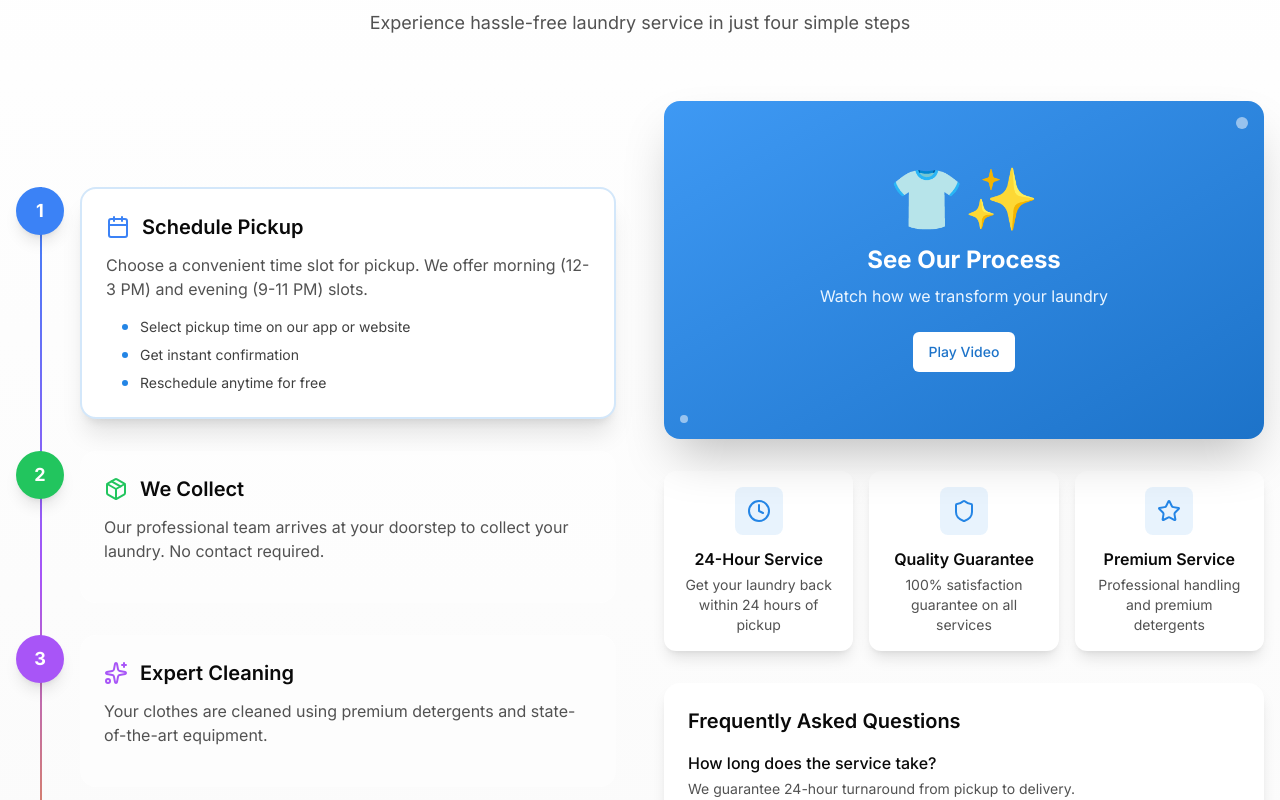
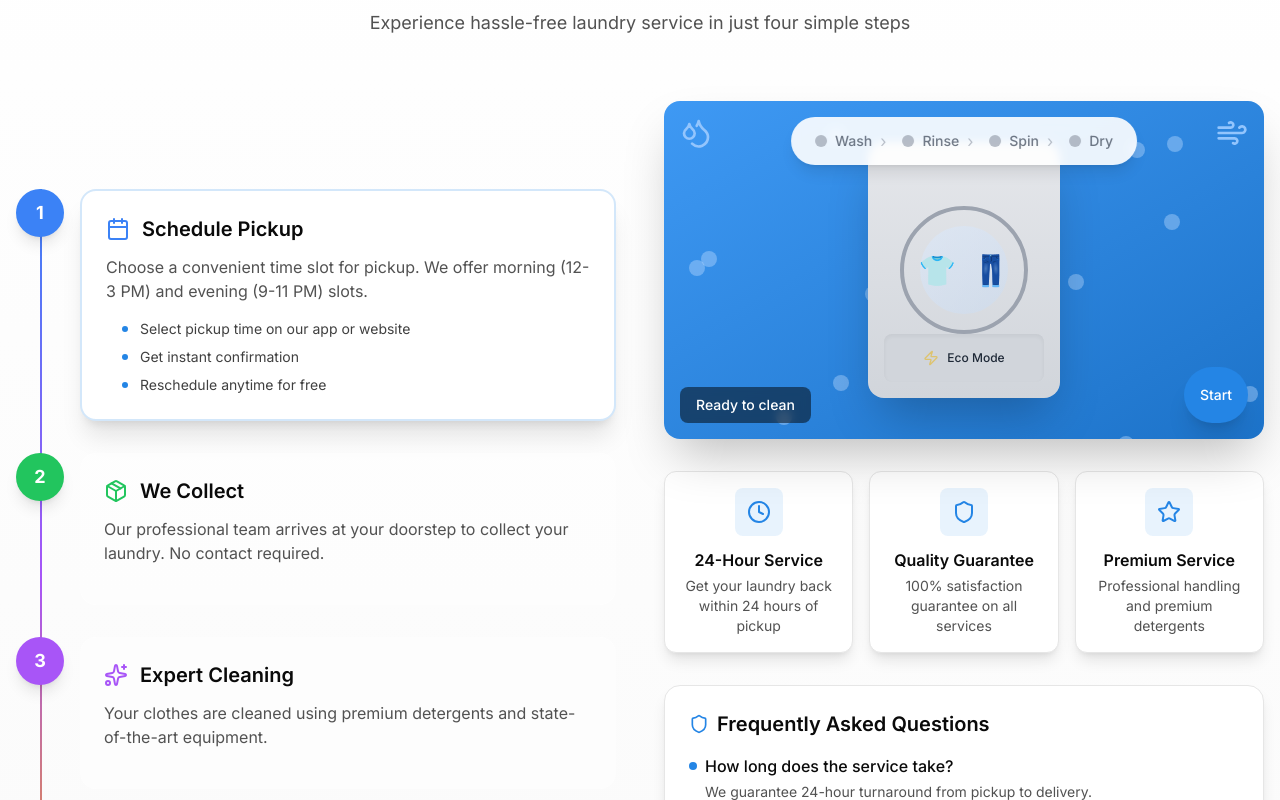
Before and after one commit to ManzoorAhmad1/launderremedy, a Next.js app: page / in a window 1280 px wide. Shown: the part 2080-2880 px from the top of the page. Built offline with nearby package versions, Linux system fonts and the light colour scheme.

Commit message:
enhance HowItWorks component with animated laundry process and improved UI elements

```diff
--- a/src/components/how-it-works.tsx
+++ b/src/components/how-it-works.tsx
@@ -1,7 +1,7 @@
 "use client"
 
-import React, { useState } from 'react'
-import { Calendar, Package, Sparkles, Truck, CheckCircle, Clock, Shield, Star } from 'lucide-react'
+import React, { useState, useRef } from 'react'
+import { Calendar, Package, Sparkles, Truck, CheckCircle, Clock, Shield, Star, Play, Pause, Volume2, VolumeX, RefreshCw, Droplets, Wind, Zap } from 'lucide-react'
 import { motion, AnimatePresence } from 'framer-motion'
 import { Button } from './ui/button'
 
@@ -76,7 +76,7 @@ const benefits = [
 
 export default function HowItWorks() {
   const [activeStep, setActiveStep] = useState(0)
-  const [isVideoPlaying, setIsVideoPlaying] = useState(false)
+  const [isPlaying, setIsPlaying] = useState(false)
 
   return (
     <section className="py-20 bg-gradient-to-b from-white to-neutral-50 dark:from-neutral-900 dark:to-neutral-950">
@@ -127,8 +127,7 @@ export default function HowItWorks() {
                     </div>
 
                     {/* Content */}
-                    <div className={`flex-1 p-6 rounded-2xl transition-all duration-300 ${
-                      activeStep === index
+                    <div className={`flex-1 p-6 rounded-2xl transition-all duration-300 ${activeStep === index
                       ? 'bg-white dark:bg-neutral-800 shadow-xl border-2 border-primary/20'
                       : 'bg-white/50 dark:bg-neutral-800/50 hover:bg-white dark:hover:bg-neutral-800'
                       }`}>
@@ -172,44 +171,205 @@ export default function HowItWorks() {
             </div>
           </div>
 
-          {/* Right Column - Visual & Benefits */}
+          {/* Right Column - Animated Process & Benefits */}
           <div className="space-y-8">
-            {/* Video/Animation Placeholder */}
+            {/* Animated Laundry Process */}
             <motion.div
               initial={{ opacity: 0, scale: 0.95 }}
               whileInView={{ opacity: 1, scale: 1 }}
               viewport={{ once: true }}
-              className="relative rounded-2xl overflow-hidden shadow-2xl bg-gradient-to-br from-primary-500 to-primary-700"
+              className="relative rounded-2xl overflow-hidden shadow-2xl bg-gradient-to-br from-primary-500 to-primary-700 aspect-video"
             >
-              <div className="aspect-video flex items-center justify-center">
-                {!isVideoPlaying ? (
-                  <div className="text-center p-8">
-                    <div className="text-6xl mb-4">👕✨</div>
-                    <h3 className="text-2xl font-bold text-white mb-2">See Our Process</h3>
-                    <p className="text-primary-100 mb-6">Watch how we transform your laundry</p>
+              {/* Background Animation */}
+              <div className="absolute inset-0 overflow-hidden">
+                {/* Bubbles */}
+                {[...Array(15)].map((_, i) => (
+                  <motion.div
+                    key={i}
+                    animate={isPlaying ? {
+                      y: [window.innerHeight, -100],
+                      x: [Math.random() * 100 - 50, Math.random() * 100 - 50],
+                      scale: [0, Math.random() * 0.5 + 0.5, 0],
+                      opacity: [0, 0.7, 0],
+                    } : {}}
+                    transition={{
+                      duration: Math.random() * 3 + 2,
+                      repeat: isPlaying ? Infinity : 0,
+                      delay: Math.random() * 2,
+                    }}
+                    className="absolute w-4 h-4 rounded-full bg-blue-200/40"
+                    style={{
+                      left: `${Math.random() * 100}%`,
+                      top: `${Math.random() * 100}%`,
+                    }}
+                  />
+                ))}
+              </div>
+
+              {/* Main Animation Container */}
+              <div className="relative h-full flex items-center justify-center p-8">
+
+                {/* Washing Machine Animation */}
+                <div className="relative w-48 h-64">
+                  {/* Machine Body */}
+                  <div className="absolute inset-0 bg-gradient-to-b from-gray-200 to-gray-300 dark:from-gray-700 dark:to-gray-800 rounded-2xl shadow-2xl">
+
+                    {/* Door */}
+                    <div className="absolute left-1/2 top-1/2 -translate-x-1/2 -translate-y-1/2 w-32 h-32 rounded-full border-4 border-gray-400 dark:border-gray-600">
+
+                      {/* Door Glass with Clothes Animation */}
+                      <motion.div
+                        animate={isPlaying ? {
+                          rotate: 360,
+                        } : {}}
+                        transition={{
+                          duration: 2,
+                          repeat: isPlaying ? Infinity : 0,
+                          ease: "linear",
+                        }}
+                        className="absolute inset-4 rounded-full bg-gradient-to-br from-blue-100/50 to-blue-200/30 dark:from-blue-900/40 dark:to-blue-800/30"
+                      >
+                        {/* Animated Clothes Inside */}
+                        <div className="absolute inset-0 flex items-center justify-center">
+                          {/* Shirt */}
+                          <motion.div
+                            animate={isPlaying ? {
+                              y: [0, -10, 0],
+                              rotate: [0, 180, 360],
+                            } : {}}
+                            transition={{
+                              duration: 3,
+                              repeat: isPlaying ? Infinity : 0,
+                              ease: "linear",
+                            }}
+                            className="text-3xl"
+                          >
+                            👕
+                          </motion.div>
+
+                          {/* Pants */}
+                          <motion.div
+                            animate={isPlaying ? {
+                              y: [0, 10, 0],
+                              rotate: [360, 180, 0],
+                            } : {}}
+                            transition={{
+                              duration: 2.5,
+                              repeat: isPlaying ? Infinity : 0,
+                              ease: "linear",
+                              delay: 0.5,
+                            }}
+                            className="text-3xl ml-4"
+                          >
+                            👖
+                          </motion.div>
+                        </div>
+                      </motion.div>
+                    </div>
+
+                    {/* Control Panel */}
+                    <div className="absolute bottom-4 left-1/2 -translate-x-1/2 w-40 h-12 bg-gray-300 dark:bg-gray-700 rounded-lg flex items-center justify-center shadow-inner">
+                      <div className="flex items-center space-x-2">
+                        <Zap className="w-4 h-4 text-yellow-500 animate-pulse" />
+                        <span className="text-xs font-medium text-gray-800 dark:text-gray-200">Eco Mode</span>
+                      </div>
+                    </div>
+                  </div>
+                </div>
+
+                {/* Process Steps Indicator */}
+                <div className="absolute top-4 left-1/2 -translate-x-1/2">
+                  <div className="flex items-center space-x-4 bg-white/90 dark:bg-gray-800/90 backdrop-blur-sm rounded-full px-6 py-3 shadow-lg">
+                    {['Wash', 'Rinse', 'Spin', 'Dry'].map((step, i) => (
+                      <motion.div
+                        key={step}
+                        animate={isPlaying ? {
+                          opacity: i === Math.floor((Date.now() / 1500) % 4) ? 1 : 0.5,
+                          scale: i === Math.floor((Date.now() / 1500) % 4) ? 1.1 : 1,
+                        } : {
+                          opacity: 0.7,
+                          scale: 1,
+                        }}
+                        className="flex items-center space-x-2"
+                      >
+                        <div className={`w-3 h-3 rounded-full ${i === Math.floor((Date.now() / 1500) % 4) && isPlaying ? 'bg-primary animate-pulse' : 'bg-gray-400'
+                          }`} />
+                        <span className="text-sm font-medium text-gray-700 dark:text-gray-300">{step}</span>
+                        {i < 3 && <span className="mx-2 text-gray-400">›</span>}
+                      </motion.div>
+                    ))}
+                  </div>
+                </div>
+
+                {/* Icons & Indicators */}
+                <div className="absolute top-4 left-4">
+                  <motion.div
+                    animate={isPlaying ? {
+                      scale: [1, 1.2, 1],
+                    } : {}}
+                    transition={{
+                      duration: 1,
+                      repeat: isPlaying ? Infinity : 0,
+                    }}
+                  >
+                    <Droplets className="w-8 h-8 text-blue-300" />
+                  </motion.div>
+                </div>
+
+                <div className="absolute top-4 right-4">
+                  <motion.div
+                    animate={isPlaying ? {
+                      rotate: 360,
+                    } : {}}
+                    transition={{
+                      duration: 1,
+                      repeat: isPlaying ? Infinity : 0,
+                      ease: "linear",
+                    }}
+                  >
+                    <Wind className="w-8 h-8 text-blue-300" />
+                  </motion.div>
+                </div>
+
+                {/* Control Button */}
+                <div className="absolute bottom-4 right-4">
                   <Button
-                      onClick={() => setIsVideoPlaying(true)}
-                      className="bg-white text-primary-700 hover:bg-primary-50"
+                    onClick={() => setIsPlaying(!isPlaying)}
+                    size="lg"
+                    className="rounded-full w-14 h-14 text-white shadow-xl hover:scale-110 transition-transform"
                   >
-                      Play Video
+                    {isPlaying ? (
+                      <p>Pause</p>
+                    ) : (
+                      <p>Start</p>
+                    )}
+
                   </Button>
                 </div>
-                ) : (
-                  <div className="w-full h-full bg-black flex items-center justify-center">
-                    <div className="text-white text-center">
-                      <div className="text-4xl mb-4">🎬</div>
-                      <p className="text-lg">Video playing...</p>
+
+                {/* Status Text */}
+                <div className="absolute bottom-4 left-4">
+                  <div className="bg-black/50 backdrop-blur-sm rounded-lg px-4 py-2">
+                    <p className="text-white text-sm font-medium">
+                      {isPlaying ? "Cleaning in progress..." : "Ready to clean"}
+                    </p>
                   </div>
                 </div>
+
+                {/* Progress Indicator */}
+                {isPlaying && (
+                  <div className="absolute bottom-0 left-0 right-0 h-1 bg-primary/30">
+                    <motion.div
+                      className="h-full bg-gradient-to-r from-blue-400 to-primary"
+                      initial={{ width: "0%" }}
+                      animate={{ width: "100%" }}
+                      transition={{ duration: 30, ease: "linear" }}
+                      onAnimationComplete={() => {
+                        if (isPlaying) setIsPlaying(false)
+                      }}
+                    />
+                  </div>
                 )}
-              </div>
-
-              {/* Animated Elements */}
-              <div className="absolute top-4 right-4 animate-pulse">
-                <div className="w-3 h-3 bg-white rounded-full" />
-              </div>
-              <div className="absolute bottom-4 left-4 animate-pulse animation-delay-1000">
-                <div className="w-2 h-2 bg-white rounded-full" />
               </div>
             </motion.div>
 
@@ -228,7 +388,7 @@ export default function HowItWorks() {
                   viewport={{ once: true }}
                   transition={{ delay: index * 0.1 }}
                   whileHover={{ y: -5 }}
-                  className="bg-white dark:bg-neutral-800 rounded-xl p-4 text-center shadow-lg hover:shadow-xl transition-all"
+                  className="bg-white dark:bg-neutral-800 rounded-xl p-4 text-center shadow-lg hover:shadow-xl transition-all border border-neutral-200 dark:border-neutral-700"
                 >
                   <div className="inline-flex items-center justify-center w-12 h-12 rounded-lg bg-primary/10 mb-3">
                     <benefit.icon className="w-6 h-6 text-primary" />
@@ -246,9 +406,12 @@ export default function HowItWorks() {
               initial={{ opacity: 0 }}
               whileInView={{ opacity: 1 }}
               viewport={{ once: true }}
-              className="bg-white dark:bg-neutral-800 rounded-2xl p-6 shadow-lg"
+              className="bg-white dark:bg-neutral-800 rounded-2xl p-6 shadow-lg border border-neutral-200 dark:border-neutral-700"
             >
-              <h3 className="text-xl font-semibold mb-4">Frequently Asked Questions</h3>
+              <h3 className="text-xl font-semibold mb-4 flex items-center">
+                <Shield className="w-5 h-5 mr-2 text-primary" />
+                Frequently Asked Questions
+              </h3>
               <div className="space-y-4">
                 {[
                   {
@@ -265,18 +428,24 @@ export default function HowItWorks() {
                   },
                 ].map((faq, index) => (
                   <div key={index} className="border-b border-neutral-200 dark:border-neutral-700 pb-4 last:border-0">
-                    <h4 className="font-medium mb-1">{faq.q}</h4>
-                    <p className="text-sm text-neutral-600 dark:text-neutral-400">{faq.a}</p>
+                    <h4 className="font-medium mb-1 flex items-center">
+                      <span className="w-2 h-2 rounded-full bg-primary mr-2"></span>
+                      {faq.q}
+                    </h4>
+                    <p className="text-sm text-neutral-600 dark:text-neutral-400 pl-4">{faq.a}</p>
                   </div>
                 ))}
               </div>
 
               <Button
                 variant="link"
-                className="w-full mt-4 text-primary"
+                className="w-full mt-4 text-primary group"
                 asChild
               >
-                <a href="/faq">View all FAQs →</a>
+                <a href="/faq" className="flex items-center justify-center">
+                  View all FAQs
+                  <span className="ml-2 group-hover:translate-x-1 transition-transform">→</span>
+                </a>
               </Button>
             </motion.div>
           </div>
```
Lines whose indentation alone changed are shown as unchanged.
